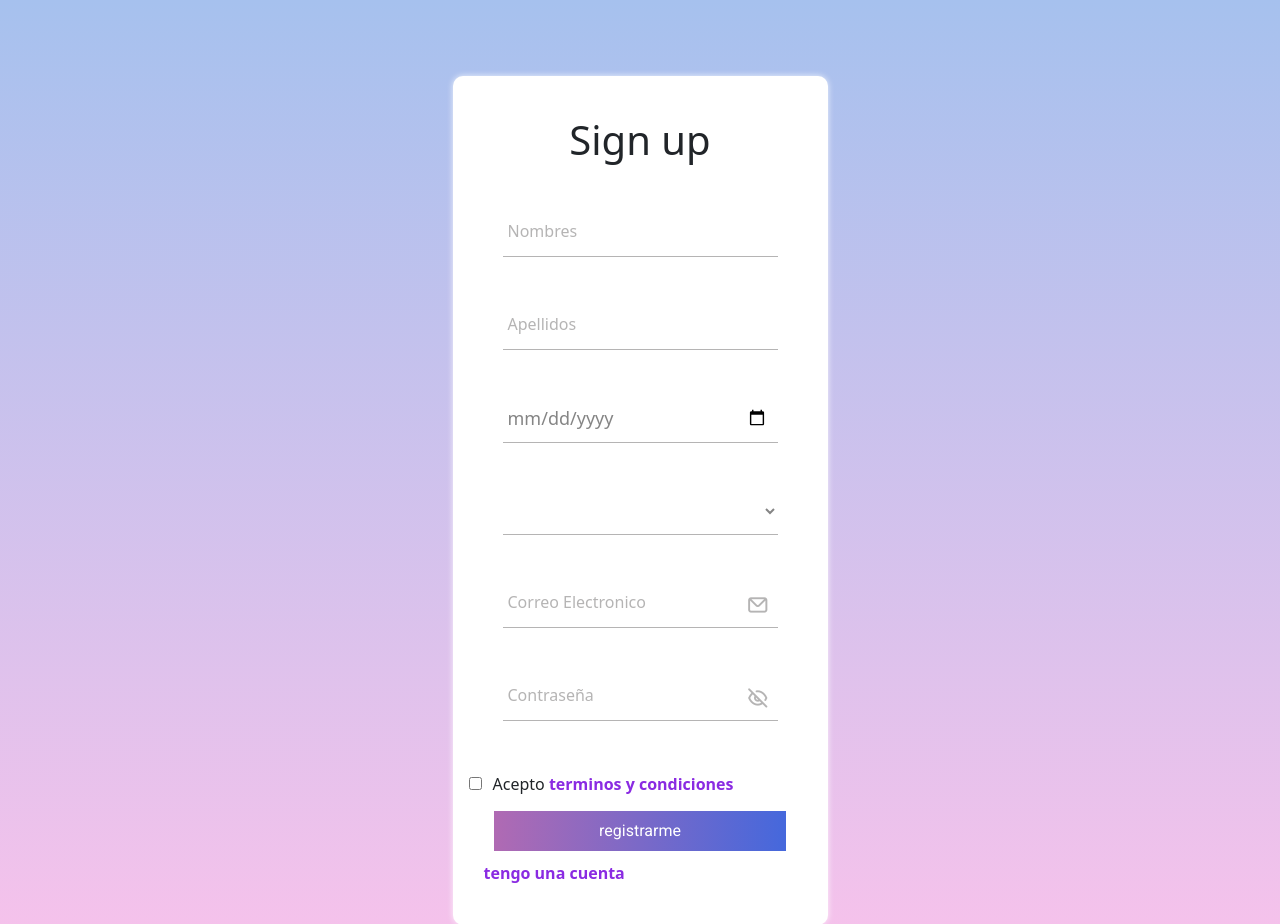
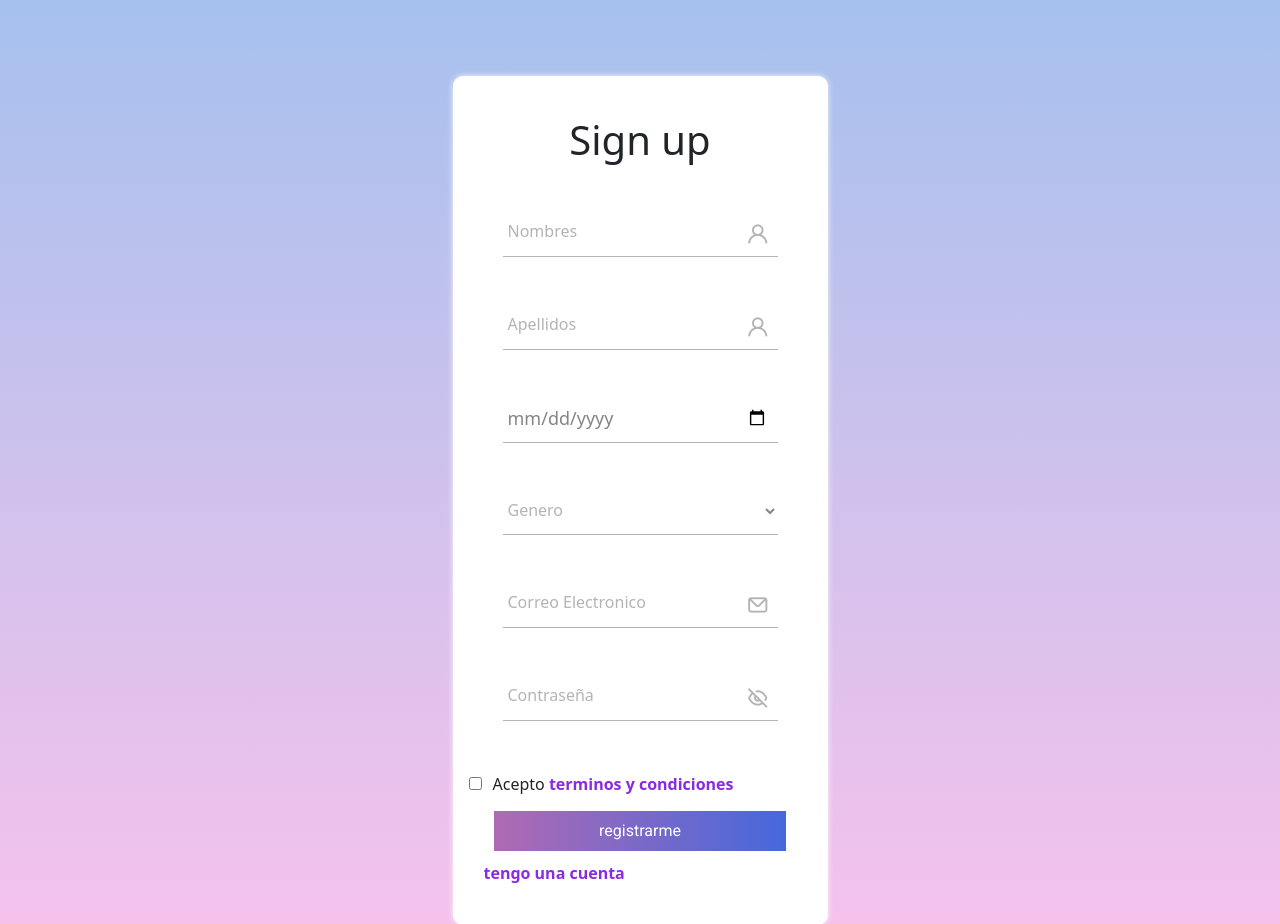
Before and after one commit to AndresYRodriguez/HEALTH_UP, a PHP site: page /signup.php in a window 1280 px wide. Shown: the top 924 px of the page. Run offline with PHP 8.4, Linux system fonts and the light colour scheme.

Commit message:
Version 3.6

```diff
--- a/js/validacion.js
+++ b/js/validacion.js
@@ -1,5 +1,5 @@
 const input = document.querySelector(".Email-input"),
-    emailIcon = document.querySelector(".email-icon")
+      emailIcon = document.querySelector(".email-icon")
 
 input.addEventListener("keyup", () => {
     let pattern = '@gmail.com';
--- a/signup.php
+++ b/signup.php
@@ -25,15 +25,17 @@ if (isset($_SESSION['Correo'])) {
     <div class="form">
       <h1>Sign up</h1>
       <div class="grupo">
-        <input type="text" class="formu" name="Nombres" required><span class="barra"></span>
+        <input type="text" class="Nombres formu" name="Nombres" required><span class="barra"></span>
         <label for="">Nombres</label>
+        <i class="uil uil-user user"></i>
       </div>
       <div class="grupo">
-        <input type="text" class="formu" name="Apellidos" required><span class="barra"></span>
+        <input type="text" class="Nombres formu" name="Apellidos" required><span class="barra"></span>
         <label for="">Apellidos</label>
+        <i class="uil uil-user user"></i>
       </div>
       <div class="grupo">
-        <input type="date" class="formu" name="Fecha_nacimiento" required><span class="barra"></span>
+        <input type="date" class="Fecha formu" name="Fecha_nacimiento" required><span class="barra"></span>
 
       </div>
       <div class="grupo">
@@ -42,6 +44,7 @@ if (isset($_SESSION['Correo'])) {
           <option value="Femenino">Femenino</option>
           <option value="Masculino">Masculino</option>
         </select>
+        <label for="">Genero</label>
       </div>
       <div class="grupo">
         <input type="email" class="Email-input formu" name="Correo" required><span class="barra"></span>
```
